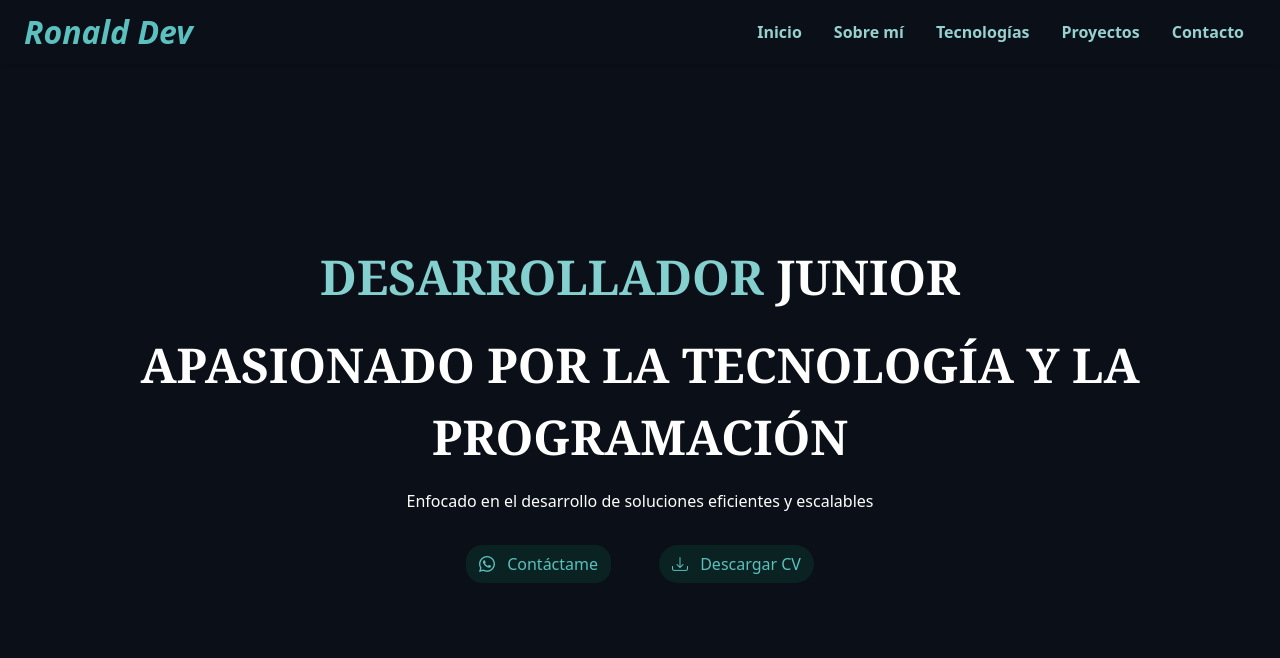
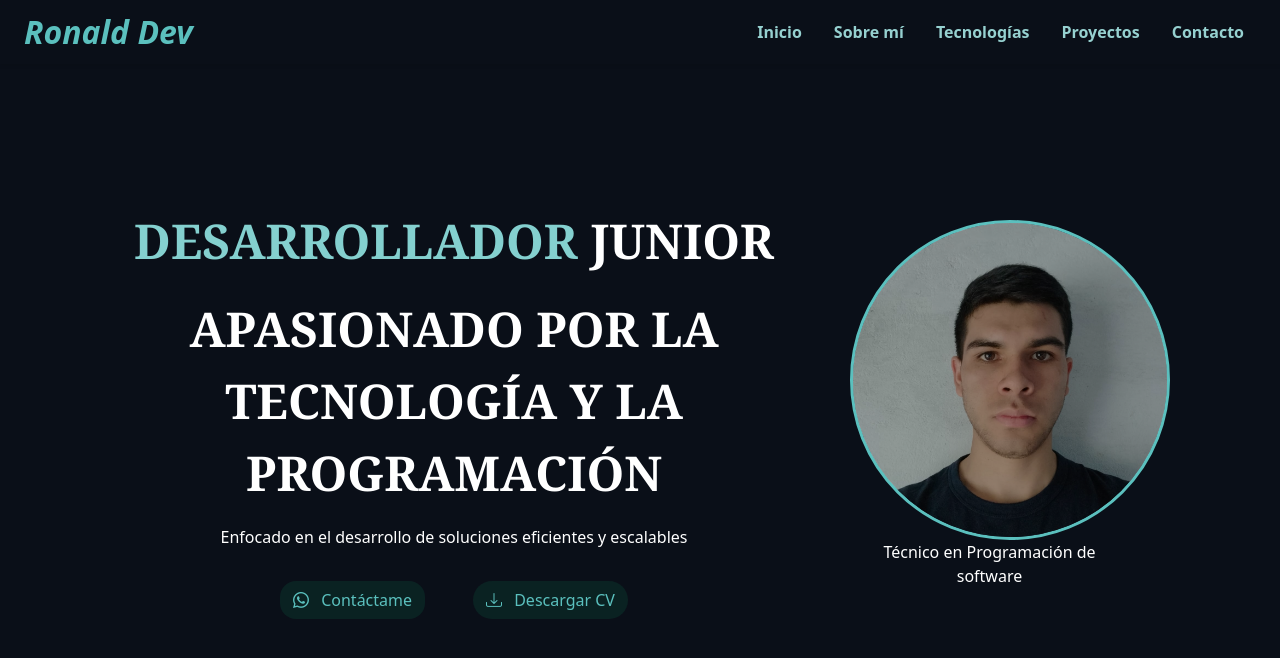
Before and after one commit to Ronaldmera/Mi_Portafolio, a plain HTML site: page index.html in a window 1280 px wide. Drawn offline with nearby package versions, Linux system fonts and the light colour scheme.

Commit message:
seccion home con foto al lado derecho

```diff
--- a/assets/css/home.css
+++ b/assets/css/home.css
@@ -26,3 +26,38 @@
   color: #5bc0be;
   background-color: #0a2222;
 }
+
+#home .right .img-wrapper {
+  position: relative;
+  width: 20rem;
+  height: 20rem;
+  border-radius: 50%;
+  overflow: hidden;
+  border: 3px solid #5bc0be;
+  margin: 0 auto;
+}
+
+#home .right .img {
+  width: 100%;
+  height: 100%;
+  object-fit: cover;
+  display: block;
+}
+
+#home .right .img-wrapper::after {
+  content: "";
+  position: absolute;
+  top: 0;
+  left: 0;
+  width: 100%;
+  height: 100%;
+  border-radius: 50%;
+  background: rgba(0, 0, 0, 0.397);
+  pointer-events: none;
+}
+@media (max-width: 991px) {
+  #home .right .img-wrapper {
+    width: 15rem;
+    height: 15rem;
+  }
+}
--- a/index.html
+++ b/index.html
@@ -61,13 +61,14 @@
         </div>
     </nav>
     <section id="home">
-        <div class="container pt-4 my-5 d-flex flex-column justify-content-center align-items-center py-5">
+        <div class="container pt-4 my-5 d-flex flex-wrap align-items-center py-5 gap-4">
+            <div class="left col-12 col-lg-7 col-xl-8 ">
                 <div class="text text-center">
                     <p><span>Desarrollador</span> Junior </p>
                     <p>Apasionado por la tecnología y la programación</p>
                 </div>
                 <p>Enfocado en el desarrollo de soluciones eficientes y escalables</p>
-            <div class=" d-flex flex-row gap-3 gap-lg-5">
+                <div class=" d-flex flex-row gap-3 gap-lg-5 justify-content-center">
                     <a href="#contact" class="btn btn-whatsApp mt-3 rounded-4">
                         <i class="bi bi-whatsapp me-2"></i> Contáctame
                     </a>
@@ -78,6 +79,12 @@
 
                 </div>
             </div>
+            <div class="right col-12 col-lg-4 col-xl-3">
+                <div class="img-wrapper">
+                    <img src="assets/images/foto de perfil.jpg" alt="" class="img">
+                </div>
+                <p class="text-center">Técnico en Programación de software</p>
+            </div>
         </div>
     </section>
 </body>
```
Also changed, not shown: assets/images/foto de perfil.jpg (added). Lines whose indentation alone changed are shown as unchanged.
